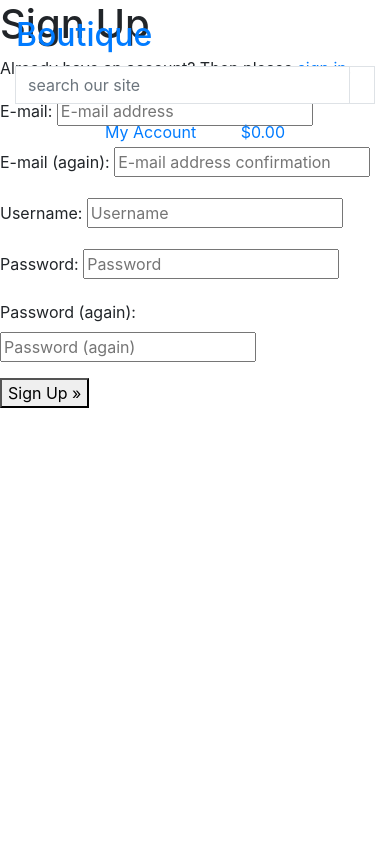
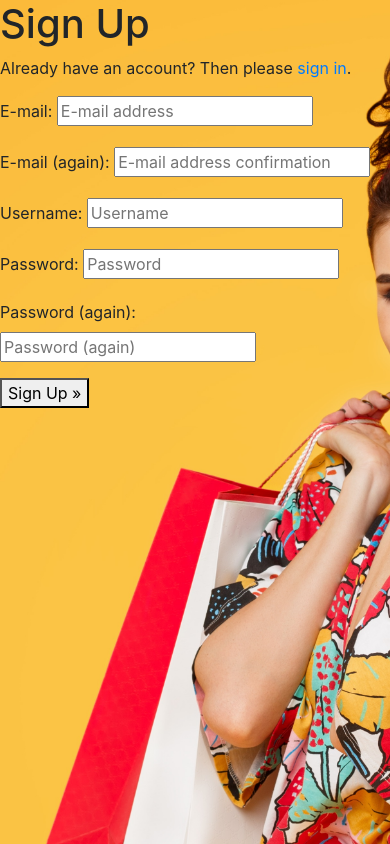
Before and after one commit to Macker85/ado_walkthrough, a Django app: page /accounts/signup/ in a window 390 px wide. Run offline with Django 3.2, Linux system fonts and the light colour scheme; some libraries are stand-ins or nearby versions.

Commit message:
Add:homepage header and CSS

```diff
--- a/boutique/settings.py
+++ b/boutique/settings.py
@@ -147,6 +147,10 @@ USE_TZ = True
 # https://docs.djangoproject.com/en/3.2/howto/static-files/
 
 STATIC_URL = '/static/'
+STATICFILES_DIRS = (os.path.join(BASE_DIR, 'static'),)
+
+MEDIA_URL = '/media/'
+MEDIA_ROOT = os.path.join(BASE_DIR, 'media')
 
 # Default primary key field type
 # https://docs.djangoproject.com/en/3.2/ref/settings/#default-auto-field
--- a/boutique/urls.py
+++ b/boutique/urls.py
@@ -15,9 +15,11 @@ Including another URLconf
 """
 from django.contrib import admin
 from django.urls import path, include
+from django.conf import settings
+from django.conf.urls.static import static
 
 urlpatterns = [
     path('admin/', admin.site.urls),
     path('accounts/', include('allauth.urls')),
     path('', include('home.urls')),
-]
+] + static(settings.MEDIA_URL, document_root=settings.MEDIA_ROOT)
--- a/home/templates/home/index.html
+++ b/home/templates/home/index.html
@@ -1,7 +1,7 @@
 {% extends "base.html" %}
 {% load static %}
 
-{% page_header %}
+{% block page_header %}
     <div class="header header-container">
         <div class="row">
             <div class="col"></div>
--- /dev/null
+++ b/static/css/base.css
@@ -0,0 +1,81 @@
+html {
+    height: 100%;
+}
+
+body {
+    background: url('/media/homepage_background_cropped.jpg') no-repeat center center fixed;
+    background-size: cover;
+    height: calc(100vh - 164px);
+    color: #555;
+    font-family: 'Lato';
+}
+
+/* from Bulma */
+.icon {
+    align-items: center;
+    display: inline-flex;
+    justify-content: center;
+    height: 1.5rem;
+    width: 1.5rem;
+}
+
+.logo-font {
+    text-transform: uppercase;
+}
+
+.main-logo-link {
+    width: fit-content;
+}
+
+.shop-now-button {
+    background: black;
+    color: white;
+    min-width: 260px;
+}
+
+.btn-black {
+    background: black;
+    color: white;
+}
+
+.shop-now-button:hover,
+.shop-now-button:active,
+.shop-now-button:focus,
+.btn-black:hover,
+.btn-black:active,
+.btn-black:focus {
+    background: #222;
+    color: white;
+}
+
+.text-black {
+    color: #000 !important;
+}
+
+.border-black {
+    border: 1px solid black !important;
+}
+
+/* -------------------------------- Media Queries */
+
+/* Slightly larger container on xl screens */
+@media (min-width: 1200px) {
+  .container {
+    max-width: 80%;
+  }
+}
+
+/* fixed top navbar only on medium and up */
+@media (min-width: 992px) {
+    .fixed-top-desktop-only {
+        position: fixed;
+        top: 0;
+        right: 0;
+        left: 0;
+        z-index: 1030;
+    }
+
+    .header-container {
+        padding-top: 164px;
+    }
+}
--- a/templates/base.html
+++ b/templates/base.html
@@ -14,15 +14,19 @@
     {% endblock %}
 
     {% block corecss %}
-    <link rel="stylesheet" href="https://cdn.jsdelivr.net/npm/bootstrap@4.6.2/dist/css/bootstrap.min.css" integrity="sha384-xOolHFLEh07PJGoPkLv1IbcEPTNtaed2xpHsD9ESMhqIYd0nLMwNLD69Npy4HI+N" crossorigin="anonymous">
+    <link rel="stylesheet" href="https://stackpath.bootstrapcdn.com/bootstrap/4.4.1/css/bootstrap.min.css" integrity="sha384-Vkoo8x4CGsO3+Hhxv8T/Q5PaXtkKtu6ug5TOeNV6gBiFeWPGFN9MuhOf23Q9Ifjh" crossorigin="anonymous">
+    <link rel="stylesheet" href="https://fonts.googleapis.com/css2?family=Rubik&display=swap">
+    <link rel="stylesheet" href="{% static 'css/base.css' %}">
     {% endblock %}
 
     {% block extra_css %}
     {% endblock %}
 
     {% block corejs %}
+    <link rel="stylesheet" href="https://cdn.jsdelivr.net/npm/bootstrap@4.6.2/dist/css/bootstrap.min.css" integrity="sha384-xOolHFLEh07PJGoPkLv1IbcEPTNtaed2xpHsD9ESMhqIYd0nLMwNLD69Npy4HI+N" crossorigin="anonymous">
     <script src="https://cdn.jsdelivr.net/npm/jquery@3.5.1/dist/jquery.min.js" integrity="sha256-9/aliU8dGd2tb6OSsuzixeV4y/faTqgFtohetphbbj0=" crossorigin="anonymous"></script>
     <script src="https://cdn.jsdelivr.net/npm/bootstrap@4.6.2/dist/js/bootstrap.bundle.min.js" integrity="sha384-Fy6S3B9q64WdZWQUiU+q4/2Lc9npb8tCaSX9FK7E8HnRr0Jz8D6OP9dO5Vg3Q9ct" crossorigin="anonymous"></script>
+    <script src="https://kit.fontawesome.com/c12a091464.js" crossorigin="anonymous"></script>
     {% endblock %}
 
     {% block extra_js %}
@@ -32,11 +36,12 @@
   </head>
   <body>
     <header class="container-fluid fixed-top">
-        <div class="row">
-            <div class="col-12 col-lg-4 my-auto py-1 py-lg-0"></div>
+        <div id="topnav" class="row bg-white pt-lg-2 d-none d-lg-flex">
+            <div class="col-12 col-lg-4 my-auto py-1 py-lg-0 text-center text-lg-left">
                 <a href="{% url 'home' %}" class="nav-link main-logo-link">
                     <h2 class="logo-font text-black my-0">Boutique</h2>
                 </a>
+            </div>
             <div class="col-12 col-lg-4 my-auto py-1 py-lg-0">
                 <form method="GET" action="">
                     <div class="input-group w-100">
```
Also changed, not shown: media/homepage_background_cropped.jpg (added).
